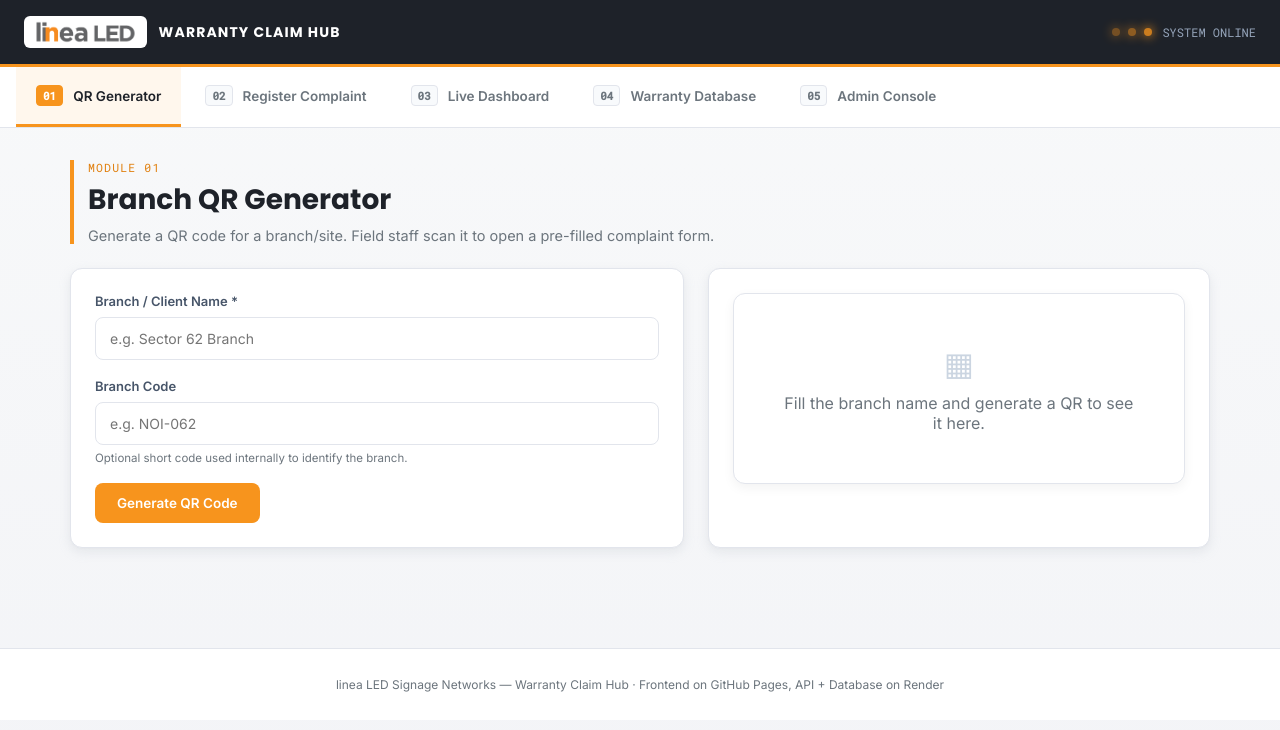
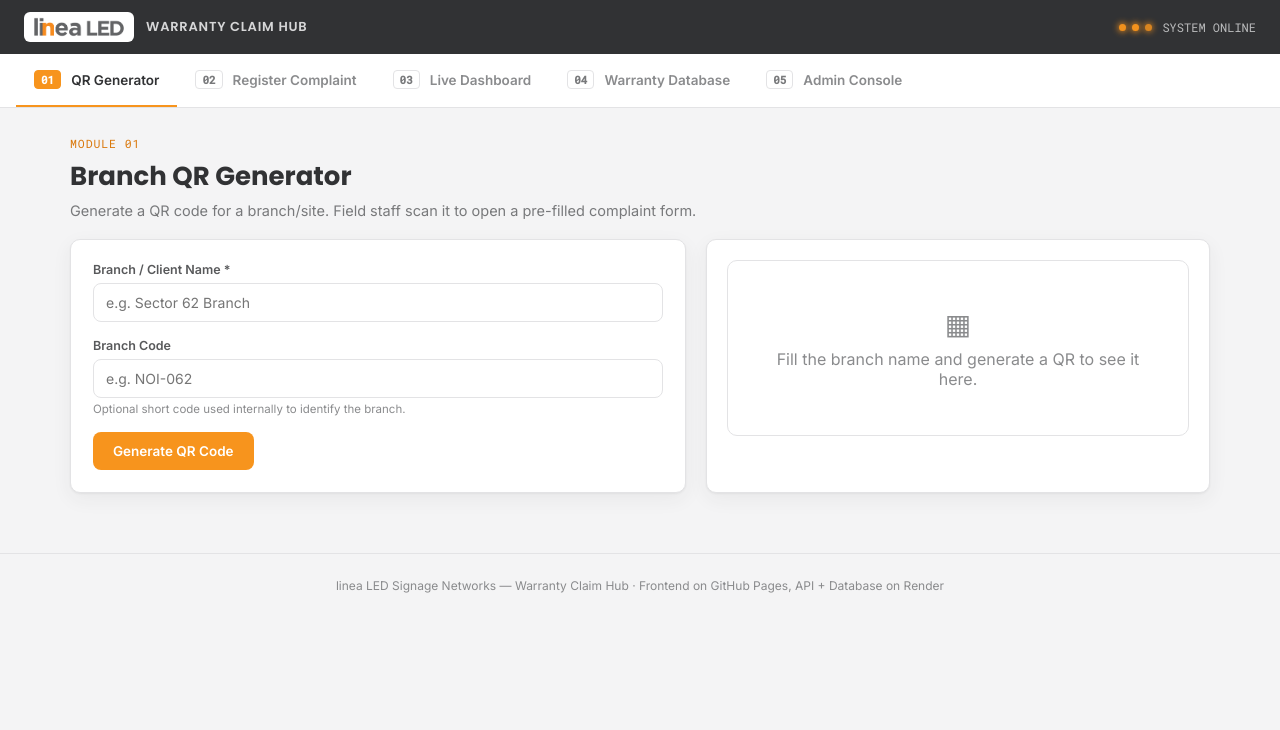
Before and after one commit to mis-sign/linea-led-claim-portal, a plain HTML site: page index.html in a window 1280 px wide. Drawn offline with Linux system fonts and the light colour scheme; files that its build step writes are made by us from their sources; no server answers.

Commit message:
Update style.css

```diff
--- a/css/style.css
+++ b/css/style.css
@@ -1,26 +1,30 @@
 /* ============================================================
-   linea LED — Warranty Claim Hub (PREMIUM LIGHT HD THEME)
+   linea LED — Warranty Claim Hub
+   Design tokens pulled from the brand logo:
+   charcoal grey body copy, signal-orange accent, clean geometric type.
+   The signature element is the "LED strip" — a literal row of glowing
+   dots used as the site's status/progress motif throughout.
    ============================================================ */
 
 :root {
-  --ink: #2d3139;              /* Dark charcoal text for perfect readability */
-  --charcoal: #4b515d;         /* Medium sleek grey */
-  --charcoal-soft: #ffffff;    /* Pure white panel background */
-  --accent: #f7941d;           /* Signal Orange */
-  --accent-dark: #e07f0d;
-  --accent-soft: rgba(247, 148, 29, 0.08);
-  --bg: #f3f4f7;               /* Beautiful premium Whitish-Grey background */
-  --panel: #ffffff;            /* Clean white cards */
-  --border: #e2e5ec;           /* Sharp subtle dividers */
-  --muted: #6c757d;            /* Soft description text */
-  --success: #16a34a;          /* Rich Green for status */
-  --success-soft: rgba(22, 163, 74, 0.08);
-  --danger: #dc2626;
-  --danger-soft: rgba(220, 38, 38, 0.08);
-  --progress: #2563eb;
-  --progress-soft: rgba(37, 99, 235, 0.08);
-  --radius: 12px;
-  --shadow: 0 4px 12px rgba(164, 173, 186, 0.2), 0 1px 3px rgba(0, 0, 0, 0.02);
+  --ink: #313234;
+  --charcoal: #58595b;
+  --charcoal-soft: #78797b;
+  --accent: #f7941d;
+  --accent-dark: #d9770a;
+  --accent-soft: #fdecd4;
+  --bg: #f4f4f5;
+  --panel: #ffffff;
+  --border: #e3e3e5;
+  --muted: #8a8b8d;
+  --success: #2e8b57;
+  --success-soft: #e3f3ea;
+  --danger: #d64545;
+  --danger-soft: #fbe6e6;
+  --progress: #2f7ec4;
+  --progress-soft: #e2eefb;
+  --radius: 10px;
+  --shadow: 0 1px 2px rgba(49, 50, 52, 0.06), 0 6px 20px rgba(49, 50, 52, 0.06);
   --font-display: "Poppins", "Segoe UI", sans-serif;
   --font-body: "Inter", "Segoe UI", sans-serif;
   --font-mono: "Roboto Mono", "Courier New", monospace;
@@ -31,10 +35,9 @@ html { scroll-behavior: smooth; }
 body {
   margin: 0;
   font-family: var(--font-body);
-  background: linear-gradient(180deg, #f8f9fa 0%, var(--bg) 100%);
+  background: var(--bg);
   color: var(--ink);
   -webkit-font-smoothing: antialiased;
-  min-height: 100vh;
 }
 
 a { color: inherit; }
@@ -44,39 +47,41 @@ button { font-family: inherit; }
 /* ---------- LED strip signature element ---------- */
 .led-strip {
   display: flex;
-  gap: 8px;
+  gap: 6px;
   align-items: center;
 }
 .led-dot {
-  width: 8px;
-  height: 8px;
+  width: 7px;
+  height: 7px;
   border-radius: 50%;
-  background: #cbd5e1;
-  box-shadow: inset 0 1px 1px rgba(0,0,0,0.1);
+  background: #3c3d3f;
+  box-shadow: inset 0 0 0 1px rgba(255, 255, 255, 0.05);
 }
 .led-dot.lit {
   background: var(--accent);
-  box-shadow: 0 0 10px 2px rgba(247, 148, 29, 0.7);
-  animation: pulse 2s ease-in-out infinite;
+  box-shadow: 0 0 6px 1px rgba(247, 148, 29, 0.9);
+  animation: pulse 2.4s ease-in-out infinite;
 }
 .led-dot.lit:nth-child(2) { animation-delay: 0.3s; }
 .led-dot.lit:nth-child(3) { animation-delay: 0.6s; }
 @keyframes pulse {
-  0%, 100__ { opacity: 1; }
-  50% { opacity: 0.4; }
+  0%, 100% { opacity: 1; }
+  50% { opacity: 0.35; }
+}
+@media (prefers-reduced-motion: reduce) {
+  .led-dot.lit { animation: none; }
 }
 
 /* ---------- Top bar ---------- */
 .topbar {
-  background: #1e2229; /* Dark premium header for heavy contrast */
+  background: var(--ink);
   color: #fff;
-  padding: 16px 24px;
+  padding: 12px 24px;
   display: flex;
   align-items: center;
   justify-content: space-between;
   gap: 16px;
   flex-wrap: wrap;
-  border-bottom: 3px solid var(--accent); /* Premium Orange Bottom Header */
 }
 .topbar .brand {
   display: flex;
@@ -84,42 +89,41 @@ button { font-family: inherit; }
   gap: 12px;
 }
 .topbar .brand img {
-  height: 32px;
+  height: 30px;
   width: auto;
   background: #fff;
-  padding: 4px 10px;
+  padding: 4px 8px;
   border-radius: 6px;
 }
 .topbar .brand-text {
   font-family: var(--font-display);
-  font-weight: 700;
-  font-size: 14px;
-  letter-spacing: 0.08em;
+  font-weight: 600;
+  font-size: 13px;
+  letter-spacing: 0.06em;
   text-transform: uppercase;
-  color: #ffffff;
+  color: #d6d6d7;
 }
 .topbar .status {
   display: flex;
   align-items: center;
   gap: 10px;
   font-size: 12px;
-  color: #94a3b8;
+  color: #b9babb;
   font-family: var(--font-mono);
 }
 
-/* ---------- Nav Modules ---------- */
+/* ---------- Nav (numbered modules — this genuinely is a workflow sequence) ---------- */
 .module-nav {
-  background: #ffffff;
+  background: var(--panel);
   border-bottom: 1px solid var(--border);
   display: flex;
   overflow-x: auto;
   padding: 0 16px;
-  gap: 4px;
 }
 .module-nav button {
   border: none;
   background: transparent;
-  padding: 18px 20px;
+  padding: 16px 18px;
   font-family: var(--font-body);
   font-size: 13.5px;
   font-weight: 600;
@@ -128,55 +132,52 @@ button { font-family: inherit; }
   display: flex;
   align-items: center;
   gap: 10px;
-  border-bottom: 3px solid transparent;
+  border-bottom: 2px solid transparent;
   white-space: nowrap;
-  transition: all 0.2s ease;
+  transition: color 0.15s ease, border-color 0.15s ease;
 }
 .module-nav button .num {
   font-family: var(--font-mono);
   font-size: 11px;
-  color: var(--muted);
+  color: var(--charcoal-soft);
   border: 1px solid var(--border);
   border-radius: 4px;
-  padding: 2px 6px;
-  background: #f8fafc;
+  padding: 1px 6px;
 }
-.module-nav button:hover { color: #1e2229; background: #f8fafc; }
+.module-nav button:hover { color: var(--ink); }
 .module-nav button.active {
-  color: #1e2229;
+  color: var(--ink);
   border-bottom-color: var(--accent);
-  background: var(--accent-soft);
 }
 .module-nav button.active .num {
   background: var(--accent);
   border-color: var(--accent);
-  color: #ffffff;
-  font-weight: 700;
+  color: #fff;
 }
 
 /* ---------- Layout ---------- */
-main { max-width: 1180px; margin: 0 auto; padding: 32px 20px 60px; }
+main { max-width: 1180px; margin: 0 auto; padding: 28px 20px 60px; }
 .module { display: none; }
-.module.active { display: block; animation: fadein 0.3s ease; }
+.module.active { display: block; animation: fadein 0.25s ease; }
 @keyframes fadein { from { opacity: 0; transform: translateY(4px); } to { opacity: 1; transform: none; } }
 
-.module-head { margin-bottom: 24px; border-left: 4px solid var(--accent); padding-left: 14px; }
+.module-head { margin-bottom: 20px; }
 .module-head .eyebrow {
   font-family: var(--font-mono);
   font-size: 11.5px;
   color: var(--accent-dark);
   text-transform: uppercase;
-  letter-spacing: 0.1em;
-  margin-bottom: 4px;
+  letter-spacing: 0.08em;
+  margin-bottom: 6px;
   display: block;
 }
 .module-head h1 {
   font-family: var(--font-display);
-  font-size: 28px;
+  font-size: 26px;
   margin: 0 0 6px;
-  color: #1e2229;
+  color: var(--ink);
 }
-.module-head p { margin: 0; color: var(--muted); font-size: 14.5px; }
+.module-head p { margin: 0; color: var(--charcoal-soft); font-size: 14.5px; }
 
 /* ---------- Cards / panels ---------- */
 .panel {
@@ -184,129 +185,117 @@ main { max-width: 1180px; margin: 0 auto; padding: 32px 20px 60px; }
   border: 1px solid var(--border);
   border-radius: var(--radius);
   box-shadow: var(--shadow);
-  padding: 24px;
+  padding: 22px;
 }
-.grid-2 { display: grid; grid-template-columns: 1.1fr 0.9fr; gap: 24px; }
+.grid-2 { display: grid; grid-template-columns: 1.1fr 0.9fr; gap: 20px; }
 @media (max-width: 860px) { .grid-2 { grid-template-columns: 1fr; } }
 
 /* ---------- Forms ---------- */
-.field { margin-bottom: 18px; }
+.field { margin-bottom: 16px; }
 .field label {
   display: block;
-  font-size: 13px;
+  font-size: 12.5px;
   font-weight: 600;
-  color: #475569;
-  margin-bottom: 8px;
+  color: var(--charcoal);
+  margin-bottom: 6px;
 }
-.field .hint { font-size: 11.5px; color: var(--muted); margin-top: 6px; }
+.field .hint { font-size: 11.5px; color: var(--muted); margin-top: 4px; }
 input[type="text"], input[type="email"], input[type="tel"], input[type="number"],
 input[type="date"], input[type="password"], select, textarea {
   width: 100%;
-  padding: 12px 14px;
+  padding: 10px 12px;
   border: 1px solid var(--border);
   border-radius: 8px;
   font-size: 14px;
   font-family: var(--font-body);
-  background: #ffffff;
+  background: #fff;
   color: var(--ink);
-  transition: all 0.15s ease;
+  transition: border-color 0.15s ease;
 }
-input:focus, select:focus, textarea:focus {
-  border-color: var(--accent);
-  box-shadow: 0 0 0 3px rgba(247, 148, 29, 0.12);
-  outline: none;
-}
-textarea { resize: vertical; min-height: 90px; }
-.row-2 { display: grid; grid-template-columns: 1fr 1fr; gap: 16px; }
+input:focus, select:focus, textarea:focus { border-color: var(--accent); }
+textarea { resize: vertical; min-height: 80px; }
+.row-2 { display: grid; grid-template-columns: 1fr 1fr; gap: 14px; }
 @media (max-width: 600px) { .row-2 { grid-template-columns: 1fr; } }
 
 .btn {
   display: inline-flex;
   align-items: center;
   gap: 8px;
-  padding: 12px 22px;
+  padding: 11px 20px;
   border-radius: 8px;
   border: none;
   font-weight: 600;
   font-size: 13.5px;
   cursor: pointer;
-  transition: all 0.15s ease;
+  transition: transform 0.1s ease, background 0.15s ease;
 }
-.btn:active { transform: scale(0.97); }
-.btn-primary { background: var(--accent); color: #ffffff; }
-.btn-primary:hover { background: var(--accent-dark); box-shadow: 0 4px 12px rgba(247, 148, 29, 0.3); }
-.btn-ghost { background: transparent; color: #475569; border: 1px solid var(--border); }
-.btn-ghost:hover { border-color: var(--muted); background: #f8fafc; }
+.btn:active { transform: scale(0.98); }
+.btn-primary { background: var(--accent); color: #fff; }
+.btn-primary:hover { background: var(--accent-dark); }
+.btn-ghost { background: transparent; color: var(--charcoal); border: 1px solid var(--border); }
+.btn-ghost:hover { border-color: var(--charcoal-soft); }
 .btn-danger { background: var(--danger-soft); color: var(--danger); }
-.btn-danger:hover { background: rgba(220, 38, 38, 0.15); }
-.btn-sm { padding: 8px 14px; font-size: 12px; }
-.btn:disabled { opacity: 0.5; cursor: not-allowed; }
+.btn-sm { padding: 6px 12px; font-size: 12px; }
+.btn:disabled { opacity: 0.55; cursor: not-allowed; }
 
 /* ---------- Photo upload ---------- */
 .photo-drop {
-  border: 2px dashed var(--border);
+  border: 1.5px dashed var(--border);
   border-radius: 10px;
-  padding: 24px;
+  padding: 20px;
   text-align: center;
   cursor: pointer;
   color: var(--muted);
   font-size: 13px;
-  background: #f8fafc;
 }
-.photo-drop:hover { border-color: var(--accent); color: var(--accent-dark); background: var(--accent-soft); }
-.photo-previews { display: flex; gap: 12px; margin-top: 12px; flex-wrap: wrap; }
+.photo-drop:hover { border-color: var(--accent); color: var(--accent-dark); }
+.photo-previews { display: flex; gap: 10px; margin-top: 12px; flex-wrap: wrap; }
 .photo-previews img {
-  width: 76px; height: 76px; object-fit: cover; border-radius: 8px; border: 1px solid var(--border);
+  width: 72px; height: 72px; object-fit: cover; border-radius: 8px; border: 1px solid var(--border);
 }
 
 /* ---------- Stat cards ---------- */
-.stats-row { display: grid; grid-template-columns: repeat(4, 1fr); gap: 16px; margin-bottom: 24px; }
+.stats-row { display: grid; grid-template-columns: repeat(4, 1fr); gap: 14px; margin-bottom: 20px; }
 @media (max-width: 760px) { .stats-row { grid-template-columns: repeat(2, 1fr); } }
 .stat-card {
-  background: #ffffff;
-  border: 1px solid var(--border);
-  border-radius: var(--radius);
-  padding: 18px 20px;
-  box-shadow: var(--shadow);
+  background: var(--panel); border: 1px solid var(--border); border-radius: var(--radius);
+  padding: 16px 18px;
 }
-.stat-card .label { font-size: 11.5px; color: var(--muted); text-transform: uppercase; letter-spacing: 0.08em; font-weight: 600; }
-.stat-card .value { font-family: var(--font-display); font-size: 32px; font-weight: 700; margin-top: 6px; color: #1e2229; }
-
-/* Clean borders for Light Dashboard */
-.stat-card.pending { border-bottom: 4px solid var(--accent); }
+.stat-card .label { font-size: 11.5px; color: var(--muted); text-transform: uppercase; letter-spacing: 0.05em; }
+.stat-card .value { font-family: var(--font-display); font-size: 28px; font-weight: 600; margin-top: 4px; }
 .stat-card.pending .value { color: var(--accent-dark); }
-.stat-card.progress { border-bottom: 4px solid var(--progress); }
 .stat-card.progress .value { color: var(--progress); }
-.stat-card.resolved { border-bottom: 4px solid var(--success); }
 .stat-card.resolved .value { color: var(--success); }
 
 /* ---------- Table ---------- */
-.table-toolbar { display: flex; gap: 12px; margin-bottom: 16px; flex-wrap: wrap; align-items: center; }
-.table-toolbar input, .table-toolbar select { max-width: 220px; background: #ffffff; }
+.table-toolbar { display: flex; gap: 10px; margin-bottom: 14px; flex-wrap: wrap; align-items: center; }
+.table-toolbar input, .table-toolbar select { max-width: 220px; }
 table { width: 100%; border-collapse: collapse; font-size: 13.5px; }
 thead th {
-  text-align: left; font-size: 11px; text-transform: uppercase; letter-spacing: 0.06em;
-  color: var(--muted); padding: 14px; border-bottom: 2px solid var(--border);
-  background: #f8fafc;
+  text-align: left; font-size: 11px; text-transform: uppercase; letter-spacing: 0.04em;
+  color: var(--muted); padding: 10px 12px; border-bottom: 1px solid var(--border);
 }
-tbody td { padding: 14px; border-bottom: 1px solid var(--border); vertical-align: middle; color: var(--ink); }
-tbody tr:hover { background: #f8fafc; }
-
-/* Modern clean badges */
+tbody td { padding: 12px; border-bottom: 1px solid var(--border); vertical-align: top; }
+tbody tr:hover { background: #fafafa; }
 .badge {
-  display: inline-block; padding: 4px 12px; border-radius: 20px; font-size: 11.5px; font-weight: 700; text-transform: uppercase; letter-spacing: 0.02em;
+  display: inline-block; padding: 3px 10px; border-radius: 20px; font-size: 11.5px; font-weight: 600;
 }
 .badge.Pending { background: var(--accent-soft); color: var(--accent-dark); }
 .badge.In-Progress { background: var(--progress-soft); color: var(--progress); }
 .badge.Resolved { background: var(--success-soft); color: var(--success); }
-.mono { font-family: var(--font-mono); font-size: 12.5px; color: #334155; font-weight: 500; }
+.badge.In-Warranty { background: var(--success-soft); color: var(--success); }
+.badge.Out-of-Warranty { background: var(--danger-soft); color: var(--danger); }
+.badge.Not-Found, .badge.Unknown-Dates { background: #eee; color: var(--muted); }
+tr.in-warranty-row { background: var(--success-soft); }
+tr.in-warranty-row:hover { background: #d5edde; }
+.mono { font-family: var(--font-mono); font-size: 12.5px; }
 
 /* ---------- Empty / loading states ---------- */
-.empty-state { text-align: center; padding: 48px 20px; color: var(--muted); }
-.empty-state .icon { font-size: 32px; margin-bottom: 10px; color: #cbd5e1; }
+.empty-state { text-align: center; padding: 40px 20px; color: var(--muted); }
+.empty-state .icon { font-size: 28px; margin-bottom: 8px; }
 .toast {
-  position: fixed; bottom: 24px; right: 24px; background: #1e2229; color: #fff;
-  padding: 14px 22px; border-radius: 8px; font-size: 13.5px; box-shadow: 0 10px 25px rgba(0,0,0,0.15);
+  position: fixed; bottom: 20px; right: 20px; background: var(--ink); color: #fff;
+  padding: 12px 18px; border-radius: 8px; font-size: 13.5px; box-shadow: var(--shadow);
   z-index: 100; max-width: 320px; display: none;
 }
 .toast.show { display: block; animation: fadein 0.2s ease; }
@@ -314,28 +303,41 @@ tbody tr:hover { background: #f8fafc; }
 .toast.success { background: var(--success); }
 
 /* ---------- QR module ---------- */
-.qr-output { text-align: center; padding: 24px; }
-#qrCanvasWrap {
-  display: inline-block;
-  padding: 20px;
-  background: #fff;
-  border: 1px solid var(--border);
-  border-radius: 12px;
-  box-shadow: 0 4px 12px rgba(0,0,0,0.05);
-}
+.qr-output { text-align: center; padding: 20px; }
+#qrCanvasWrap { display: inline-block; padding: 16px; background: #fff; border: 1px solid var(--border); border-radius: 10px; }
 
 /* ---------- Admin login gate ---------- */
-.login-gate { max-width: 380px; margin: 80px auto; text-align: center; }
-.login-gate .lock { font-size: 36px; margin-bottom: 14px; color: var(--accent); }
+.login-gate { max-width: 380px; margin: 60px auto; text-align: center; }
+.login-gate .lock { font-size: 30px; margin-bottom: 10px; }
+
+/* ---------- Warranty detail modal ---------- */
+.modal-overlay {
+  position: fixed; inset: 0; background: rgba(49, 50, 52, 0.5);
+  display: flex; align-items: center; justify-content: center; z-index: 200; padding: 20px;
+}
+.modal-panel {
+  background: #fff; border-radius: var(--radius); max-width: 560px; width: 100%;
+  max-height: 80vh; overflow-y: auto; box-shadow: var(--shadow);
+}
+.modal-head {
+  display: flex; justify-content: space-between; align-items: center;
+  padding: 16px 20px; border-bottom: 1px solid var(--border); position: sticky; top: 0; background: #fff;
+}
+.modal-body { padding: 20px; }
+.modal-body .detail-row {
+  display: flex; justify-content: space-between; gap: 14px; padding: 9px 0; border-bottom: 1px solid var(--border);
+  font-size: 13.5px;
+}
+.modal-body .detail-row .k { color: var(--muted); }
+.modal-body .detail-row .v { text-align: right; font-weight: 500; max-width: 65%; }
+
+.import-summary {
+  background: var(--success-soft); color: var(--success); border-radius: 8px; padding: 12px 14px; font-size: 13px;
+}
+.import-summary.has-errors { background: var(--accent-soft); color: var(--accent-dark); }
+.import-errors { margin-top: 8px; font-size: 12px; color: var(--charcoal-soft); max-height: 120px; overflow-y: auto; }
 
 /* ---------- Footer ---------- */
 footer {
-  text-align: center; padding: 28px; color: var(--muted); font-size: 12px; border-top: 1px solid var(--border);
-  background: #ffffff; margin-top: 40px;
+  text-align: center; padding: 24px; color: var(--muted); font-size: 12px; border-top: 1px solid var(--border);
 }
-
-/* Custom Scrollbar */
-::-webkit-scrollbar { width: 8px; height: 8px; }
-::-webkit-scrollbar-track { background: var(--bg); }
-::-webkit-scrollbar-thumb { background: #cbd5e1; border-radius: 4px; }
-::-webkit-scrollbar-thumb:hover { background: #94a3b8; }
```
